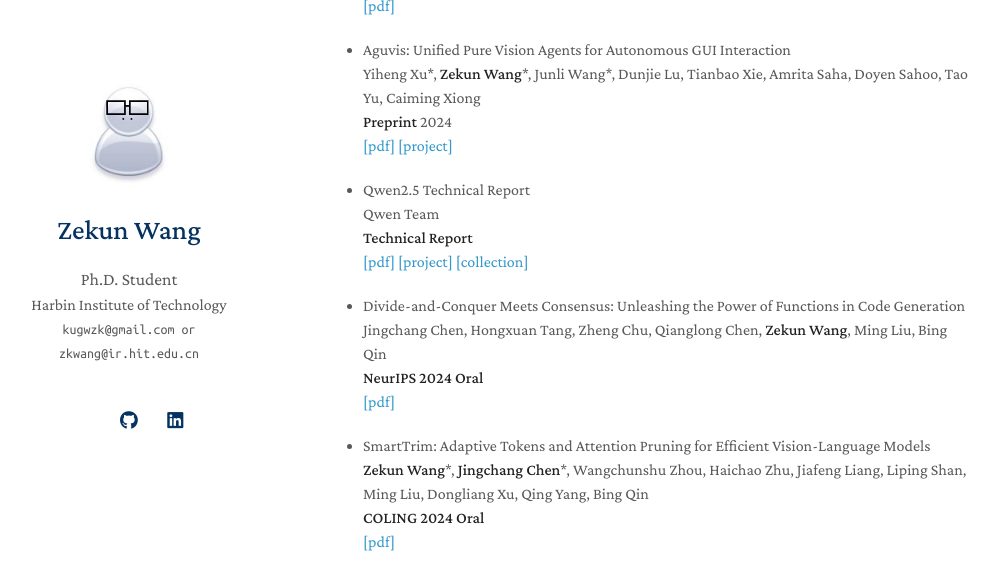
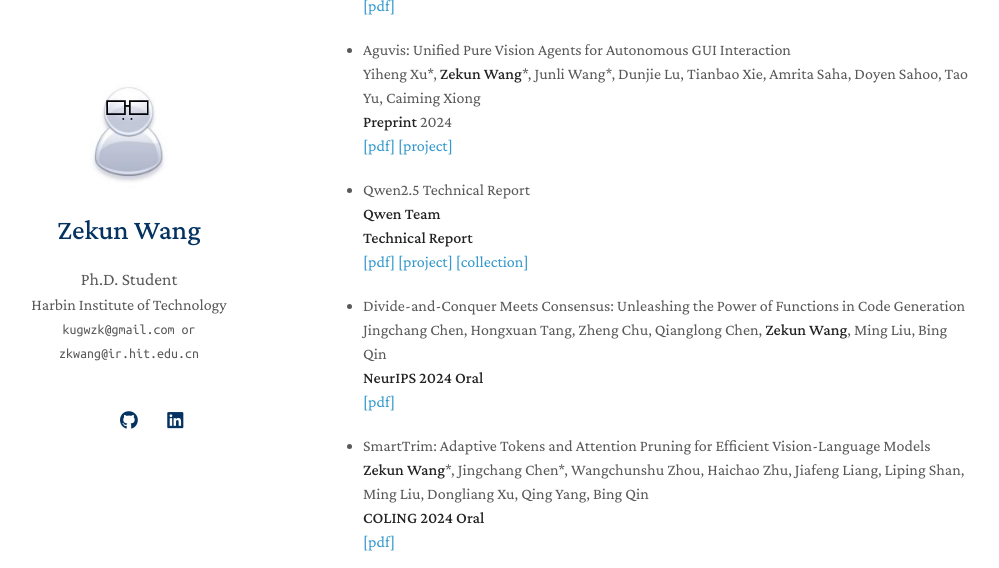
Before and after one commit to kugwzk/zkwang.github.io, a Jekyll site: the page built from index.md, in a window 1280 px wide and 900 px high, scrolled down 1239 px. Shown: the top 568 px of the window, without its empty margins (147-1146 px from the left). Built offline with Jekyll 4.4.1, drawn with Linux system fonts in a browser that asks for light colours; a style sheet for code colours, icons or effects is not loaded.

Commit message:
minor fix

```diff
--- a/index.md
+++ b/index.md
@@ -57,7 +57,7 @@ Yiheng Xu\*, **Zekun Wang**\*, Junli Wang\*, Dunjie Lu, Tianbao Xie, Amrita Saha
 <br>
 
 * Qwen2.5 Technical Report <br>
-Qwen Team <br>
+**Qwen Team** <br>
 **Technical Report** <br>
 [[pdf]](https://arxiv.org/abs/2412.15115)
 [[project]](https://github.com/QwenLM/Qwen2.5)
@@ -70,7 +70,7 @@ Jingchang Chen, Hongxuan Tang, Zheng Chu, Qianglong Chen, **Zekun Wang**, Ming L
 [[pdf]](https://arxiv.org/abs/2405.20092) <br>
 
 * SmartTrim: Adaptive Tokens and Attention Pruning for Efficient Vision-Language Models <br>
-**Zekun Wang**\*, **Jingchang Chen**\*, Wangchunshu Zhou, Haichao Zhu, Jiafeng Liang, Liping Shan, Ming Liu, Dongliang Xu, Qing Yang, Bing Qin <br>
+**Zekun Wang**\*, Jingchang Chen\*, Wangchunshu Zhou, Haichao Zhu, Jiafeng Liang, Liping Shan, Ming Liu, Dongliang Xu, Qing Yang, Bing Qin <br>
 **COLING 2024 Oral** <br>
 [[pdf]](https://aclanthology.org/2024.lrec-main.1300.pdf) <br>
 
```
